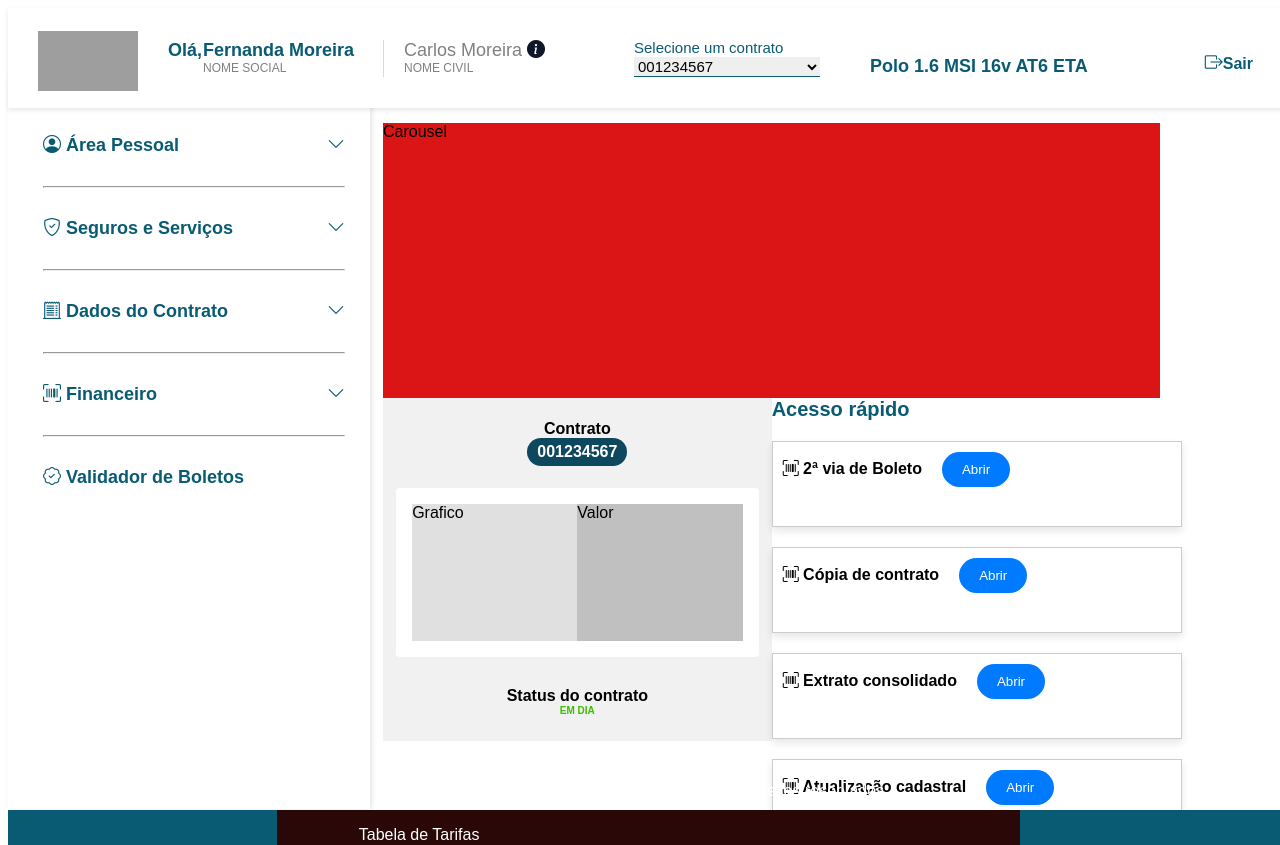
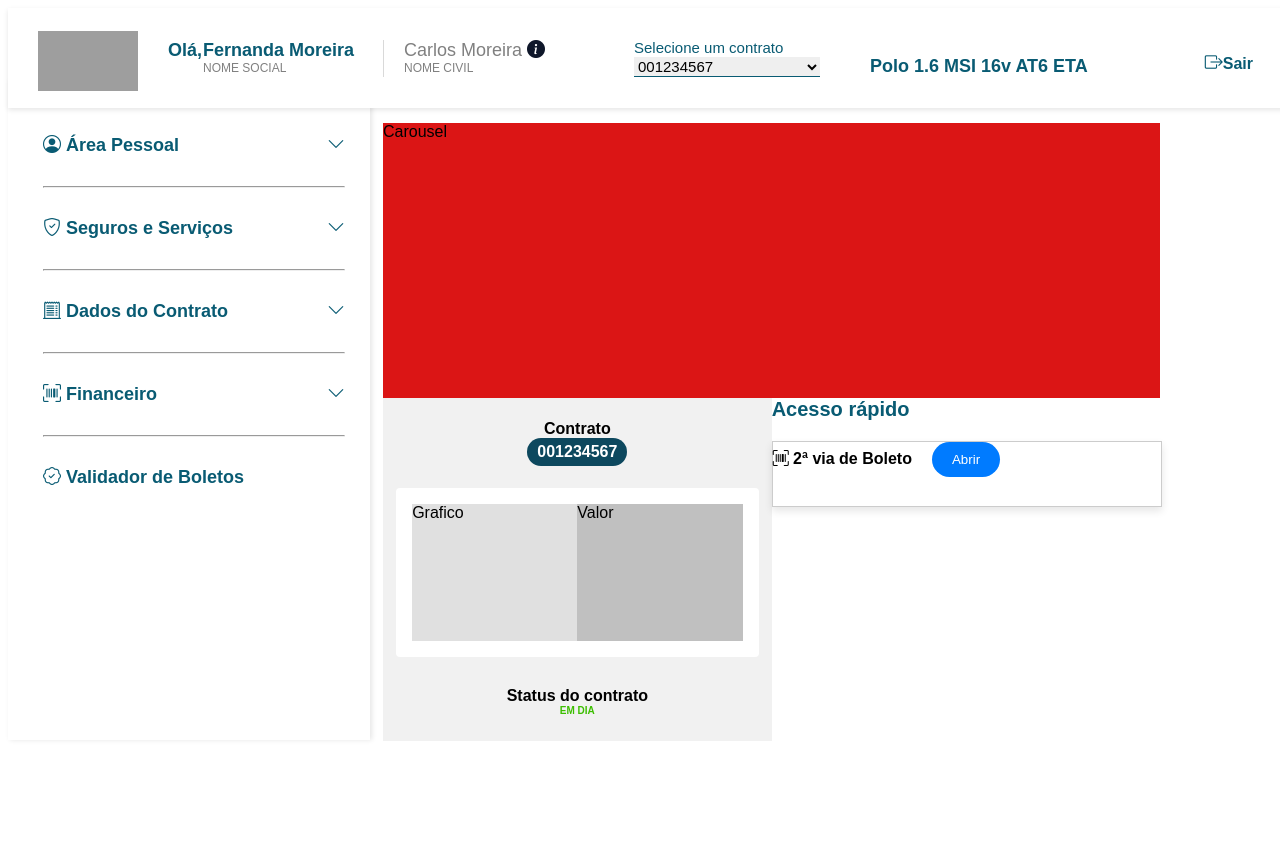
Before and after one commit to christiananjos/Projeto, an Angular app in the folder Poc-Volks/: page / in a window 1280 px wide. After the commit the page ends 818 px from the top, so only its background shows below. Built offline with nearby package versions, Linux system fonts and the light colour scheme; grey boxes are pictures that could not be loaded.

Commit message:
remoção do footer errado

```diff
--- a/Poc-Volks/src/app/app.component.html
+++ b/Poc-Volks/src/app/app.component.html
@@ -133,45 +133,19 @@
           <span style="font-weight: bold; color: #095B73; font-size: 20px;">Acesso rápido</span>
         </div>
         <div>
-        <div style="width: 100%; height: 64px; border: 1px solid #ccc; box-shadow: 0 4px 8px rgba(0, 0, 0, 0.1); margin-top: 20px; padding: 10px;">
+        <div style="width: 100%; height: 64px; border: 1px solid #ccc; box-shadow: 0 4px 8px rgba(0, 0, 0, 0.1); margin-top: 20px;">
           <i class="bi bi-upc-scan"></i><span style="font-weight: bold;"> 2ª via de Boleto</span>
           <button style="background-color: #007bff; color: white; border: none; border-radius: 25px; padding: 10px 20px; margin-left: 20px;">
            Abrir
           </button>
         </div>
-        </div>
-        <div>
-          <div style="width: 100%; height: 64px; border: 1px solid #ccc; box-shadow: 0 4px 8px rgba(0, 0, 0, 0.1); margin-top: 20px; padding: 10px;">
-            <i class="bi bi-upc-scan"></i><span style="font-weight: bold;"> Cópia de contrato</span>
-            <button style="background-color: #007bff; color: white; border: none; border-radius: 25px; padding: 10px 20px; margin-left: 20px;">
-              Abrir
-             </button>
-          </div>
-         </div>
-         <div>
-          <div style="width: 100%; height: 64px; border: 1px solid #ccc; box-shadow: 0 4px 8px rgba(0, 0, 0, 0.1); margin-top: 20px; padding: 10px;">
-            <i class="bi bi-upc-scan"></i><span style="font-weight: bold;"> Extrato consolidado</span>
-            <button style="background-color: #007bff; color: white; border: none; border-radius: 25px; padding: 10px 20px; margin-left: 20px;">
-              Abrir
-             </button>
-          </div>
-         </div>
-         <div>
-          <div style="width: 100%; height: 64px; border: 1px solid #ccc; box-shadow: 0 4px 8px rgba(0, 0, 0, 0.1); margin-top: 20px; padding: 10px;">
-            <i class="bi bi-upc-scan"></i><span style="font-weight: bold;"> Atualização cadastral</span>
-            <button style="background-color: #007bff; color: white; border: none; border-radius: 25px; padding: 10px 20px; margin-left: 20px;">
-              Abrir
-             </button>
-          </div>
-         </div>
-
-      </div>
     </div>
   </div>
 </div>
 
 <!-- Footer Section -->
-<footer class="footer">
+
+<!-- <footer class="footer">
   <div style="width: 743px; height: 191px;background-color: #2a0808;">
     <div class="footer-column" style="display: inline-block; width: 33%;">
       <ul>
@@ -199,7 +173,7 @@
       <span>&copy; 2024 Volkswagem Financial Services. Todos os direitos reservados.</span>
     </div>
   </div>
-</footer>
+</footer> -->
 
 
 <style>
@@ -339,7 +313,7 @@
     position: fixed;
     top: 80px;
     width: 312px;
-    height: 679px;
+    height: 610px;
     background-color: #ffffff;
     box-shadow: 2px 0 5px rgba(0, 0, 0, 0.1);
     padding: 25px;
@@ -396,31 +370,7 @@
     margin-right: 0;
   }
 
-  .footer {
-    position: fixed;
-    width: 100%;
-    display: flex;
-    color: white;
-    justify-content: center;
-    background-color: #095B73;
-  }
 
-  .footer-column {
-    text-align: center;
-  }
-
-  .footer-column ul {
-    list-style: none;
-  }
-
-  .footer-column a {
-    text-decoration: none;
-    color: white;
-  }
-
-  .footer-column a:hover {
-    text-decoration: underline;
-  }
 
   .copy {
     width: 100%;
@@ -446,7 +396,30 @@
     font-weight: bold;
   }
 
-  .btn-abrir-menurapido{
+  /* .footer {
+    width: 100%;
+    position: fixed;
 
+    display: flex;
+    color: white;
+    justify-content: center;
+    background-color: #095B73;
   }
+
+  .footer-column {
+    text-align: center;
+  }
+
+  .footer-column ul {
+    list-style: none;
+  }
+
+  .footer-column a {
+    text-decoration: none;
+    color: white;
+  }
+
+  .footer-column a:hover {
+    text-decoration: underline;
+  } */
 </style>
```
